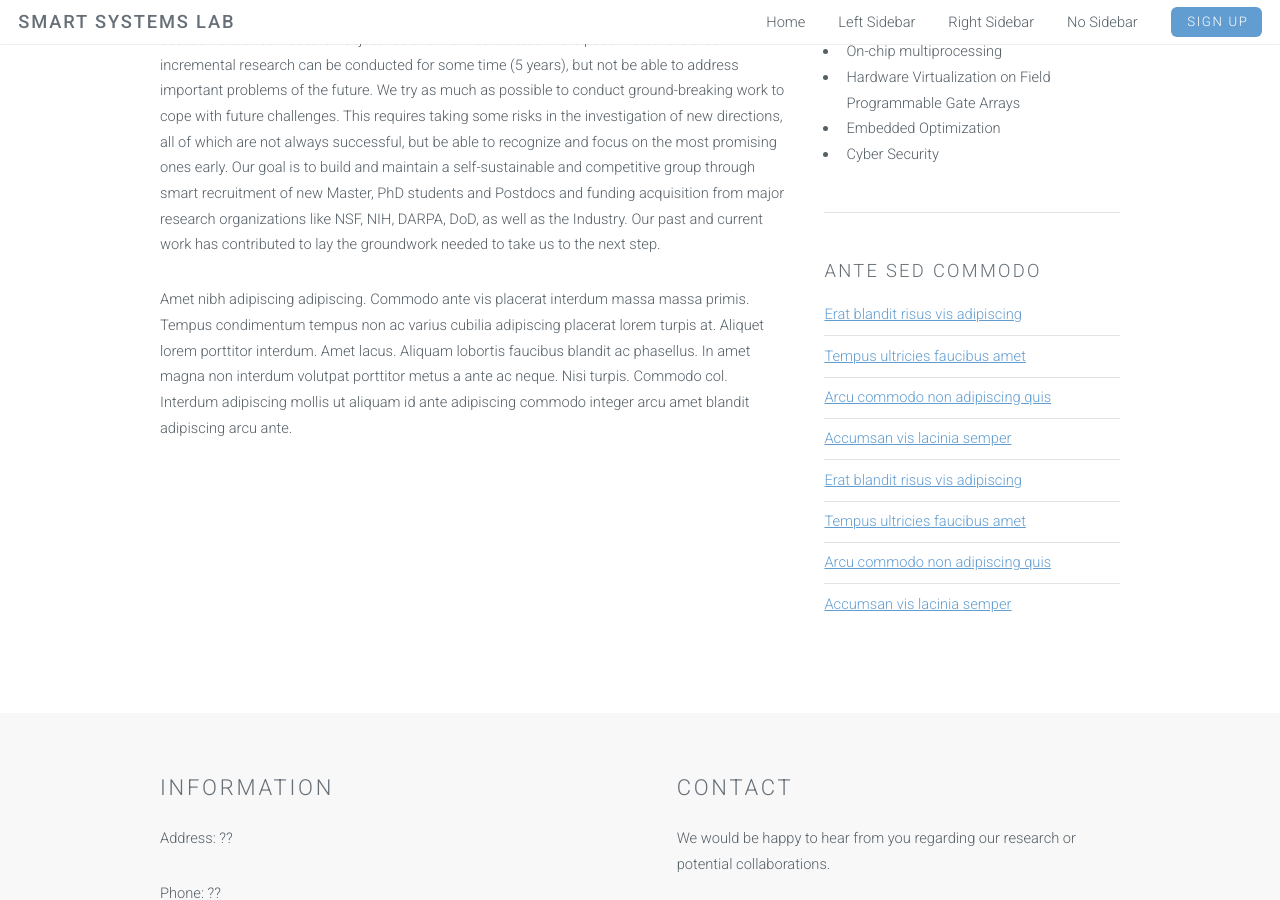
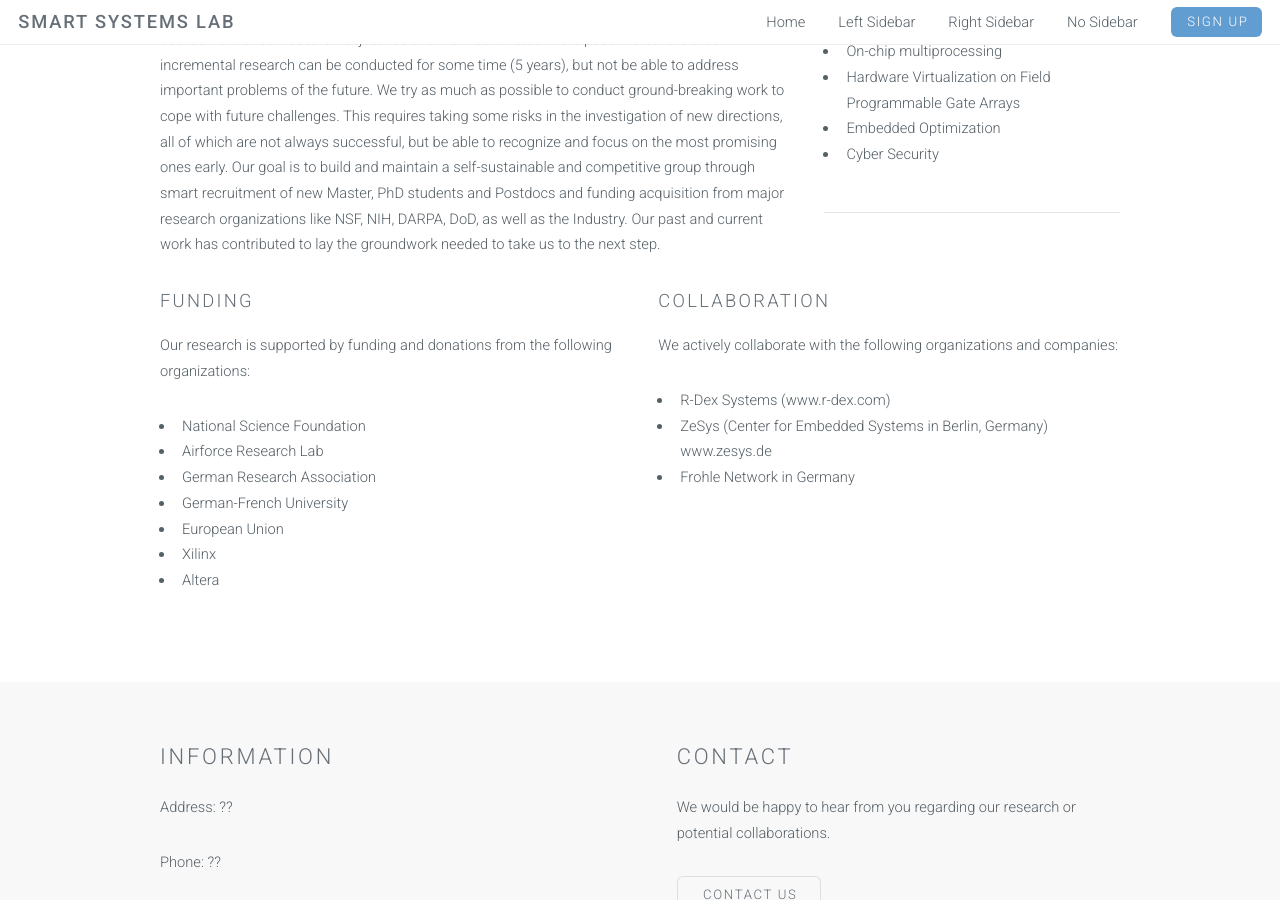
Before and after one commit to smartsystemslab-uf/smartsystemslab-uf.github.io, a Jekyll site: the page no-sidebar.html, which Jekyll copies as it is, in a window 1280 px wide and 900 px high, scrolled down 2156 px. Built offline with Jekyll 4.4.1, drawn with Linux system fonts in a browser that asks for light colours.

Commit message:
Adding content

```diff
--- a/no-sidebar.html
+++ b/no-sidebar.html
@@ -87,7 +87,6 @@
 							<h2>Research</h2>
 							<a href="#" class="image fit"><img src="images/pic03.jpg" alt="" /></a>
 							<p>Our research strategy consist of maintaining a sizeable advance toward our communities, looking forward and anticipating the future, based on current available knowledge, and periodic self-assessment of our research objectives and work conducted in the past. We believe that incremental research can be conducted for some time (5 years), but not be able to address important problems of the future. We try as much as possible to conduct ground-breaking work to cope with future challenges. This requires taking some risks in the investigation of new directions, all of which are not always successful, but be able to recognize and focus on the most promising ones early. Our goal is to build and maintain a self-sustainable and competitive group through smart recruitment of new Master, PhD students and Postdocs and funding acquisition from major research organizations like NSF, NIH, DARPA, DoD, as well as the Industry. Our past and current work has contributed to lay the groundwork needed to take us to the next step. </p>
-							<p>Amet nibh adipiscing adipiscing. Commodo ante vis placerat interdum massa massa primis. Tempus condimentum tempus non ac varius cubilia adipiscing placerat lorem turpis at. Aliquet lorem porttitor interdum. Amet lacus. Aliquam lobortis faucibus blandit ac phasellus. In amet magna non interdum volutpat porttitor metus a ante ac neque. Nisi turpis. Commodo col. Interdum adipiscing mollis ut aliquam id ante adipiscing commodo integer arcu amet blandit adipiscing arcu ante.</p>
 						</section>
 					</div>
 					<div class="4u">
@@ -105,7 +104,7 @@
 							</ul>
 						</section>
 						<hr />
-						<section>
+						<!-- <section>
 							<h3>Ante sed commodo</h3>
 							<ul class="alt">
 								<li><a href="#">Erat blandit risus vis adipiscing</a></li>
@@ -117,7 +116,33 @@
 								<li><a href="#">Arcu commodo non adipiscing quis</a></li>
 								<li><a href="#">Accumsan vis lacinia semper</a></li>
 							</ul>
-						</section>
+						</section> -->
+					</div>
+				</div>
+
+
+				<div class="row">
+					<div class="6u">
+						<h3>Funding</h3>
+						<p>Our research is supported by funding and donations from the following organizations:</p>
+						<ul>
+							<li>National Science Foundation</li>
+							<li>Airforce Research Lab</li>
+							<li>German Research Association</li>
+							<li>German-French University</li>
+							<li>European Union</li>
+							<li>Xilinx</li>
+							<li>Altera</li>
+						</ul>
+					</div>
+					<div class="6u">
+						<h3>Collaboration</h3>
+						<p>We actively collaborate with the following organizations and companies:</p>
+						<ul>
+							<li>R-Dex Systems (www.r-dex.com)</li>
+							<li>ZeSys (Center for Embedded Systems in Berlin, Germany) www.zesys.de</li>
+							<li>Frohle Network in Germany</li>
+						</ul>
 					</div>
 				</div>
 			</section>
```
